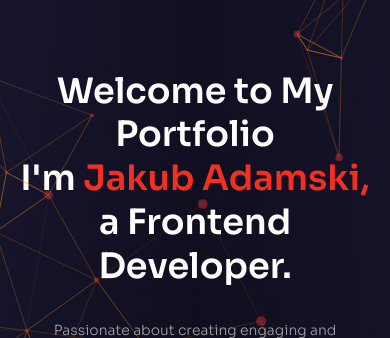
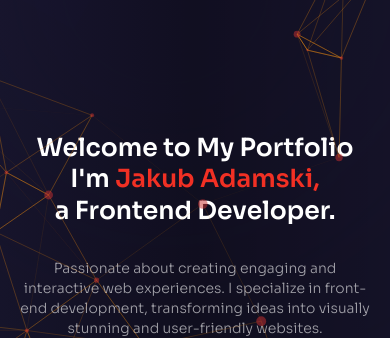
Before and after one commit to AdamskiJakub/portfolio, a Next.js app: page / in a window 390 px wide. Shown: the part 167-505 px from the top of the page. Built offline with nearby package versions, Linux system fonts and the light colour scheme.

Commit message:
Fixing responsible on small devices

```diff
--- a/components/ServiceSlider.js
+++ b/components/ServiceSlider.js
@@ -30,7 +30,7 @@ const ServiceSlider = () => {
         clickable: true,
       }}
       modules={[FreeMode, Pagination]}
-      className="h-[240px] sm:h-[340px]"
+      className="h-[260px] sm:h-[340px]"
     >
       {serviceData.map((item, index) => {
         return (
--- a/pages/index.js
+++ b/pages/index.js
@@ -17,7 +17,7 @@ const Home = () => {
             initial="hidden"
             animate="show"
             exit="hidden"
-            className="h1 text-center xl:text-left sm:text-3xl md:text-4xl lg:text-5xl xl:text-6xl"
+            className="text-[25px] leading-tight md:text-[60px] md:leading-[1.3] mb-8 font-semibold text-center xl:text-left sm:text-3xl md:text-4xl lg:text-5xl xl:text-6xl"
           >
             Welcome to My Portfolio <br /> I'm{" "}
             <span className="text-accent">Jakub Adamski,</span>
```
